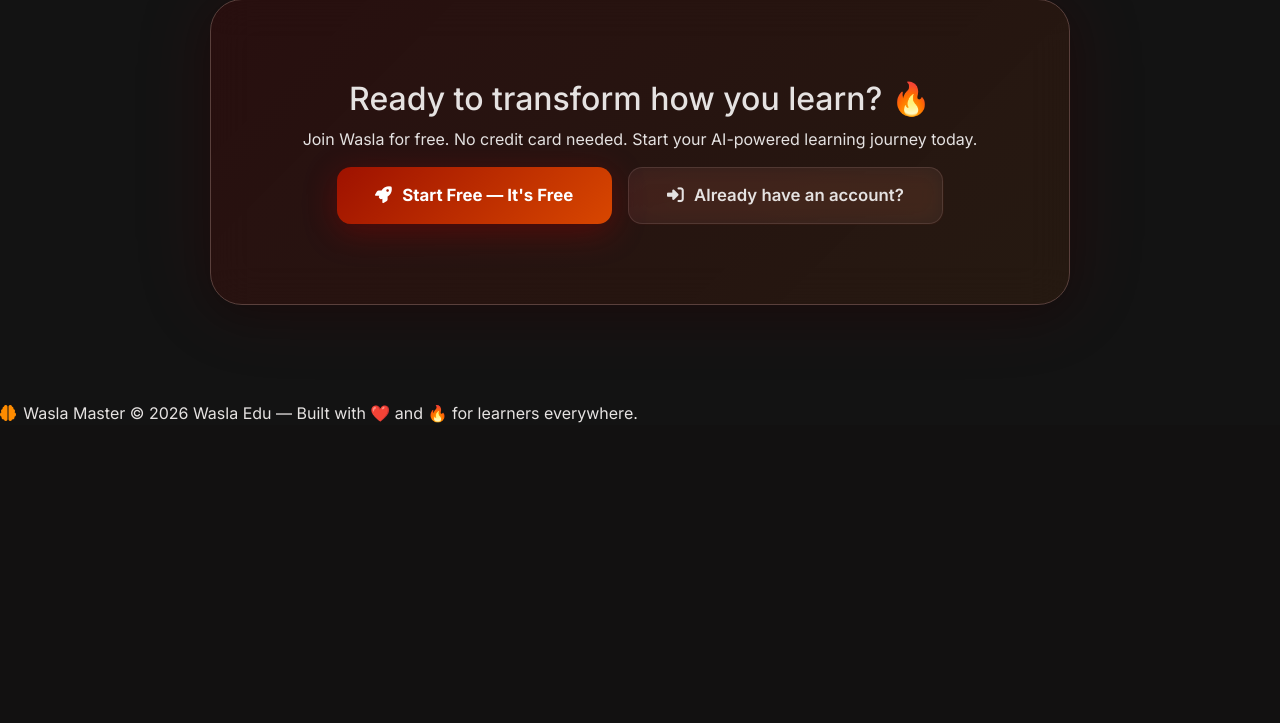
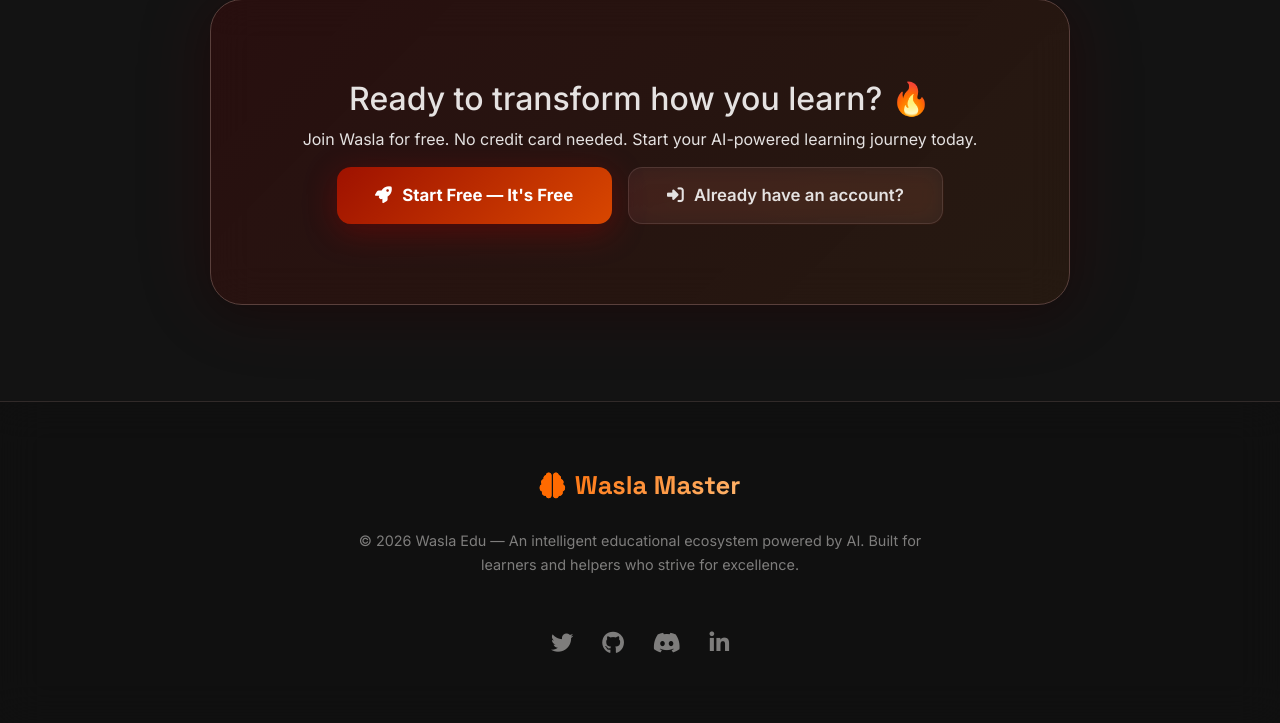
Before and after one commit to blackeagle686/edu_chatbot, a FastAPI app: page /landing in a window 1280 px wide. Shown: the part 3169-3892 px from the top of the page. Before the commit the page ends 3592 px from the top, so only its background shows below. Run offline with FastAPI, Linux system fonts and the light colour scheme; parts of the project's set-up code (start-up, migrations or seed data) failed here and were passed over; some libraries are stand-ins or nearby versions.

Commit message:
Clean Frontend

```diff
--- a/EducationalChatbot/static/style.css
+++ b/EducationalChatbot/static/style.css
@@ -1543,3 +1543,100 @@ document para:last-child {
 .nav-logout-link:hover {
     color: var(--secondary);
 }
+
+/* ── Footer ─────────────────────────────────────────────────── */
+footer {
+    background: rgba(14, 14, 14, 0.4);
+    backdrop-filter: blur(20px);
+    -webkit-backdrop-filter: blur(20px);
+    border-top: 1px solid var(--brd);
+    padding: 4rem 2rem;
+    display: flex;
+    flex-direction: column;
+    align-items: center;
+    gap: 1.5rem;
+    text-align: center;
+    margin-top: auto;
+}
+
+[data-theme="light"] footer {
+    background: rgba(255, 255, 255, 0.5);
+}
+
+footer .footer-brand {
+    font-family: 'Space Grotesk', sans-serif;
+    font-size: 1.6rem;
+    font-weight: 800;
+    background: var(--grad-w);
+    -webkit-background-clip: text;
+    -webkit-text-fill-color: transparent;
+    background-clip: text;
+    display: flex;
+    align-items: center;
+    gap: 0.6rem;
+}
+
+footer .footer-brand i {
+    -webkit-text-fill-color: initial;
+    color: var(--secondary);
+}
+
+footer .copy {
+    font-size: 0.9rem;
+    color: var(--txt-m);
+    max-width: 600px;
+    line-height: 1.7;
+}
+
+footer .social-links {
+    display: flex;
+    gap: 1.8rem;
+    margin-top: 0.5rem;
+}
+
+footer .social-link {
+    color: var(--txt-m);
+    font-size: 1.4rem;
+    transition: all var(--ease);
+}
+
+footer .social-link:hover {
+    color: var(--secondary);
+    transform: translateY(-4px);
+    filter: drop-shadow(0 0 8px rgba(255, 106, 0, 0.4));
+}
+
+/* ── Auth Navbar Enhancement ────────────────────────────────── */
+.navbar-auth {
+    background: transparent !important;
+    border-bottom: none !important;
+    box-shadow: none !important;
+    padding: 1.5rem 2.5rem !important;
+}
+
+.navbar-auth .navbar-brand {
+    font-size: 1.5rem !important;
+}
+
+.navbar-auth .nav-pill {
+    background: rgba(255, 255, 255, 0.08);
+    border: 1px solid var(--brd-full);
+    padding: 0.6rem 1.4rem;
+    box-shadow: 0 4px 15px rgba(0, 0, 0, 0.2);
+}
+
+.navbar-auth .nav-pill:hover {
+    background: var(--grad);
+    border-color: transparent;
+    color: #fff;
+}
+
+@media (max-width: 600px) {
+    .navbar-auth {
+        padding: 1rem 1.25rem !important;
+    }
+
+    .navbar-auth .navbar-brand {
+        font-size: 1.2rem !important;
+    }
+}
--- a/EducationalChatbot/templates/landing.html
+++ b/EducationalChatbot/templates/landing.html
@@ -270,9 +270,19 @@
 
     <!-- ── Footer ─────────────────────────────────────────────────────────── -->
     <footer>
-        <span class="brand"><i class="fas fa-brain"
-                style="-webkit-text-fill-color:initial;color:#ff8c00;margin-right:.45rem"></i>Wasla Master</span>
-        <span class="copy">© 2026 Wasla Edu — Built with ❤️ and 🔥 for learners everywhere.</span>
+        <div class="footer-brand">
+            <i class="fas fa-brain"></i> Wasla Master
+        </div>
+        <p class="copy">
+            © 2026 Wasla Edu — An intelligent educational ecosystem powered by AI.
+            Built for learners and helpers who strive for excellence.
+        </p>
+        <div class="social-links">
+            <a href="#" class="social-link" title="Twitter"><i class="fab fa-twitter"></i></a>
+            <a href="#" class="social-link" title="GitHub"><i class="fab fa-github"></i></a>
+            <a href="#" class="social-link" title="Discord"><i class="fab fa-discord"></i></a>
+            <a href="#" class="social-link" title="LinkedIn"><i class="fab fa-linkedin-in"></i></a>
+        </div>
     </footer>
 
     <script src="https://cdn.jsdelivr.net/npm/bootstrap@5.3.0/dist/js/bootstrap.bundle.min.js"></script>
--- a/EducationalChatbot/templates/login.html
+++ b/EducationalChatbot/templates/login.html
@@ -16,7 +16,7 @@
 </head>
 
 <body class="fixed-layout">
-    <nav class="navbar">
+    <nav class="navbar navbar-auth">
         <a class="navbar-brand" href="/landing"><i class="fas fa-brain"></i> Wasla Master</a>
         <div style="display:flex; gap:1rem; align-items:center;">
             <button id="themeToggleBtn" title="Toggle Theme"
--- a/EducationalChatbot/templates/register.html
+++ b/EducationalChatbot/templates/register.html
@@ -15,7 +15,7 @@
 </head>
 
 <body class="fixed-layout">
-    <nav class="navbar">
+    <nav class="navbar navbar-auth">
         <a class="navbar-brand" href="/landing"><i class="fas fa-brain"></i> Wasla Master</a>
         <div style="display:flex; gap:1rem; align-items:center;">
             <button id="themeToggleBtn" title="Toggle Theme"
```
